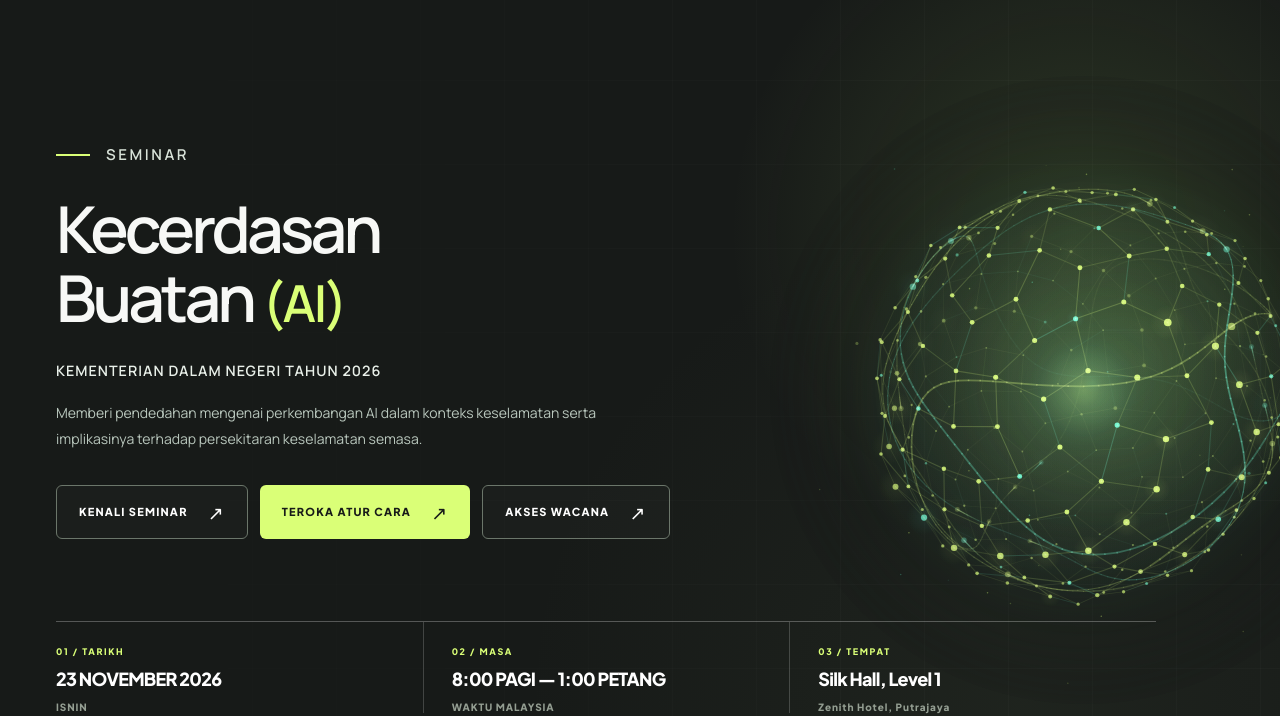
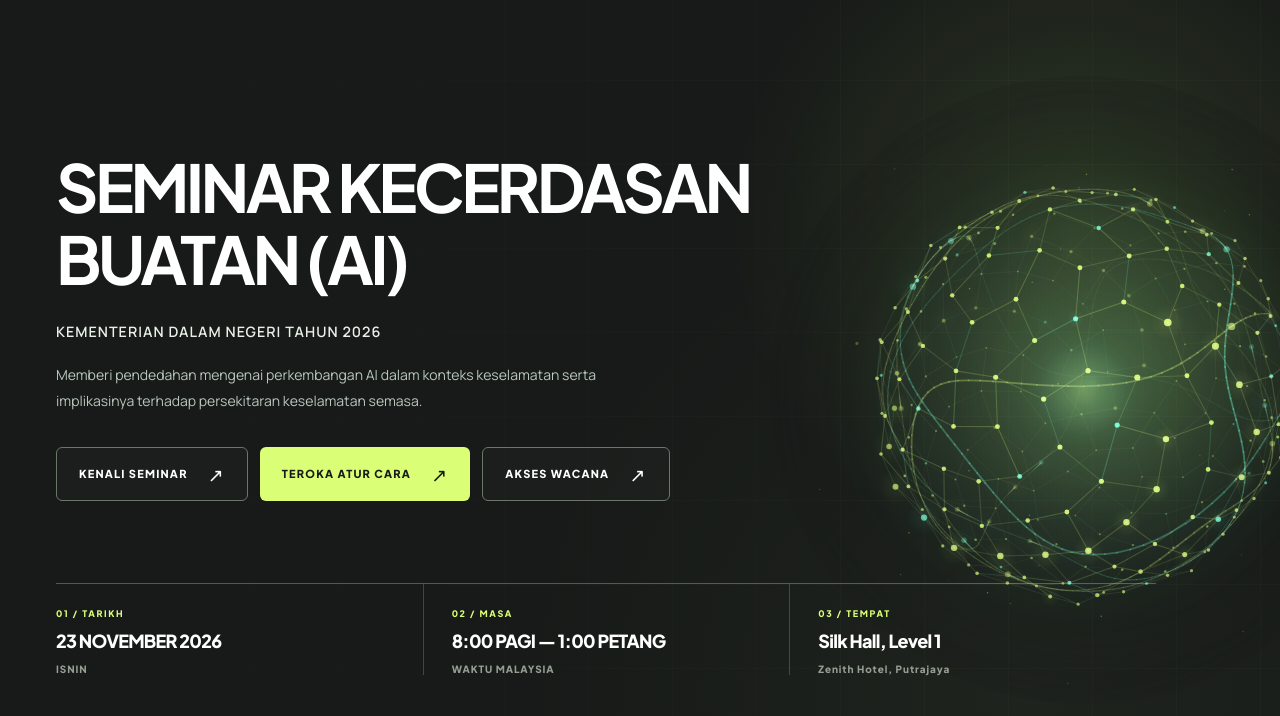
Before and after one commit to imvnamirul/kdn-seminar-ai-2026, a plain HTML site: page index.html in a window 1280 px wide. Shown: the part 89-805 px from the top of the page. Drawn offline with Linux system fonts and the light colour scheme; animation ran at ten frames a second.

Commit message:
design: restore powerful official KDN seminar hero with architectural composition

```diff
--- a/index.html
+++ b/index.html
@@ -11,7 +11,7 @@
   <meta property="og:image" content="kad-perkongsian.png">
   <title>Seminar Kecerdasan Buatan (AI) KDN 2026</title>
   <link rel="icon" type="image/svg+xml" href="favicon.svg">
-  <link rel="stylesheet" href="styles.css?v=official-v7-20261122">
+  <link rel="stylesheet" href="styles.css?v=kdn-seminar-20261122-v8">
   <script defer src="data.js"></script>
   <script defer src="app.js"></script>
   <script defer src="neural.js"></script>
@@ -54,10 +54,10 @@
       <div class="container hero-content">
         <div class="hero-topline" aria-hidden="true"></div>
         <p class="hero-overline" aria-hidden="true"></p>
-        <h1 id="heroTitle" class="hero-title hero-official" aria-label="Seminar Kecerdasan Buatan (AI)">
-          <span class="hero-official-overline">SEMINAR</span>
-          <span class="hero-official-main">Kecerdasan</span>
-          <span class="hero-official-main hero-official-last">Buatan <span class="hero-official-accent">(AI)</span></span>
+        <h1 id="heroTitle" class="hero-title hero-institutional" aria-label="Seminar Kecerdasan Buatan (AI)">
+          <span class="hero-official-line hero-line-one">SEMINAR</span>
+          <span class="hero-official-line hero-line-two">KECERDASAN</span>
+          <span class="hero-official-line hero-line-three">BUATAN <span class="hero-ai-highlight">(AI)</span></span>
         </h1>
         <p class="hero-message" id="heroMessage">KEMENTERIAN DALAM NEGERI TAHUN 2026</p>
         <p class="hero-desc" id="heroDescription">Memberi pendedahan mengenai perkembangan AI dalam konteks keselamatan serta implikasinya terhadap persekitaran keselamatan semasa.</p>
@@ -74,6 +74,7 @@
           <div class="meta-cell"><span class="meta-index">03 / TEMPAT</span><strong id="heroVenue">LOKASI AKAN DIMAKLUMKAN</strong><small id="heroRoom">KEMENTERIAN DALAM NEGERI</small></div>
         </div>
       </div>
+      <div class="hero-photo-credit">Foto: <a href="https://commons.wikimedia.org/wiki/File:Putrajaya_Malaysia_Ministry-of-Home-Affairs-02.jpg" target="_blank" rel="noopener noreferrer">CEphoto, Uwe Aranas</a> · <a href="https://creativecommons.org/licenses/by-sa/3.0/" target="_blank" rel="noopener noreferrer">CC BY-SA 3.0</a> · diolah untuk paparan</div>
       <div class="hero-bottom-strip"><div class="container strip-inner"><span>AI IS CHANGING THE LANDSCAPE.</span><span class="strip-mark">✳</span><span>UNDERSTAND IT. SECURE THE FUTURE.</span><span class="strip-end">KDN / 2026</span></div></div>
     </section>
 
```
